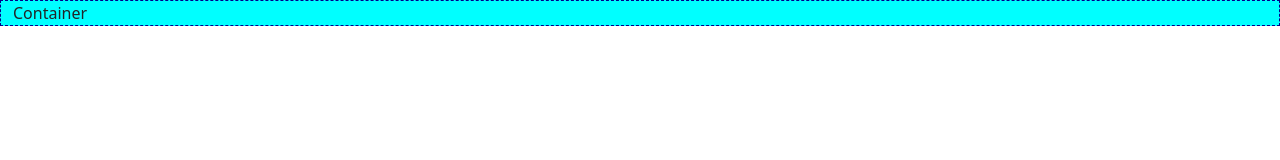
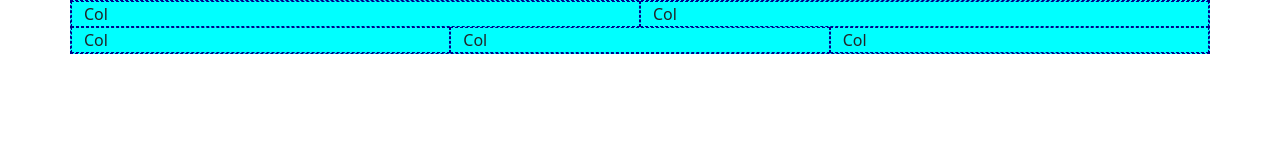
Before and after one commit to markpackham/Bootstrap5-3, a plain HTML site: page index.html in a window 1280 px wide. Drawn offline with nearby package versions, Linux system fonts and the light colour scheme.

Commit message:
demo rows and columns
https://youtu.be/MTRHi0gxPEo?feature=shared&t=934

```diff
--- a/index.html
+++ b/index.html
@@ -13,16 +13,27 @@
 <body>
 
     <style>
-        .container-fluid {
+        .container,
+        .row div {
             background-color: aqua;
             border: 1px darkblue dashed;
         }
     </style>
 
-    <div class="container-fluid">
-        Container
+
+
+    <div class="container">
+        <div class="row">
+            <div class="col">Col</div>
+            <div class="col">Col</div>
+        </div>
+
+        <div class="row">
+            <div class="col">Col</div>
+            <div class="col">Col</div>
+            <div class="col">Col</div>
+        </div>
     </div>
-
 
     <!-- <p><mark>Highlighted</mark>text.</p>
     <p><del>Deleted</del>text.</p>
```
